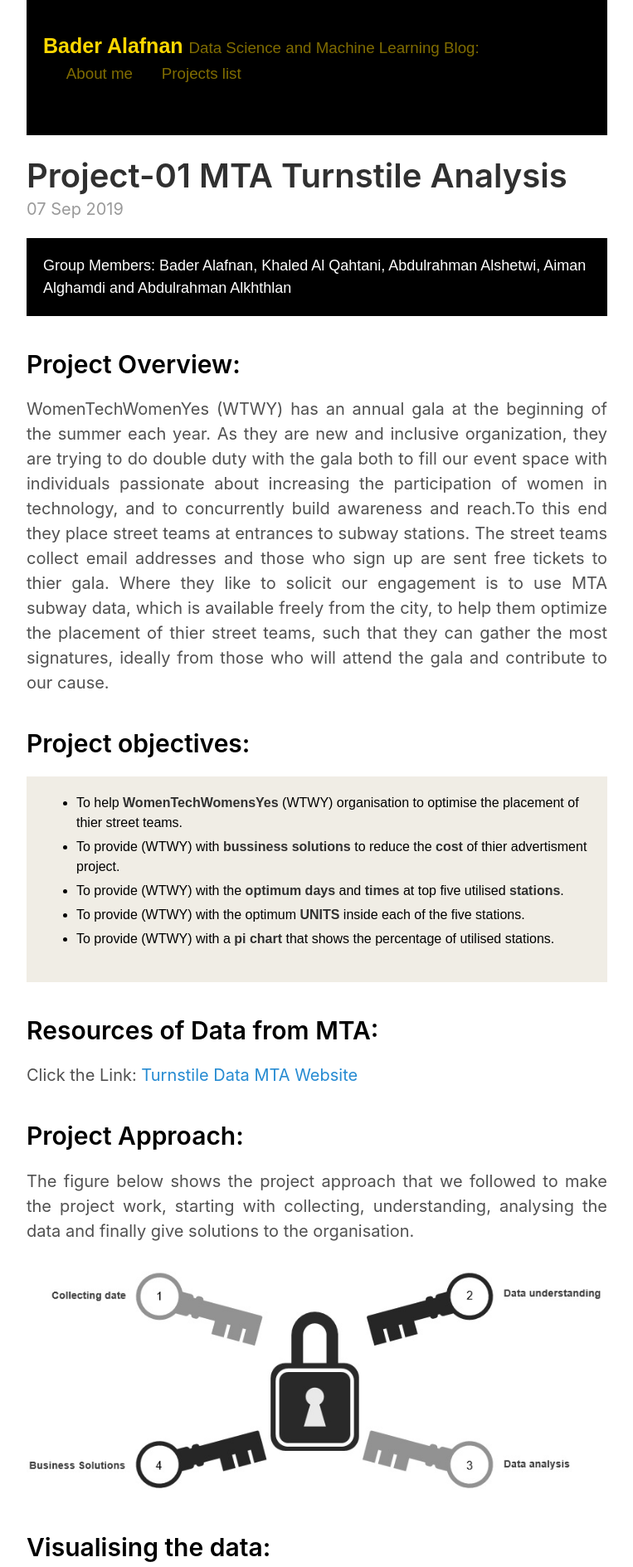
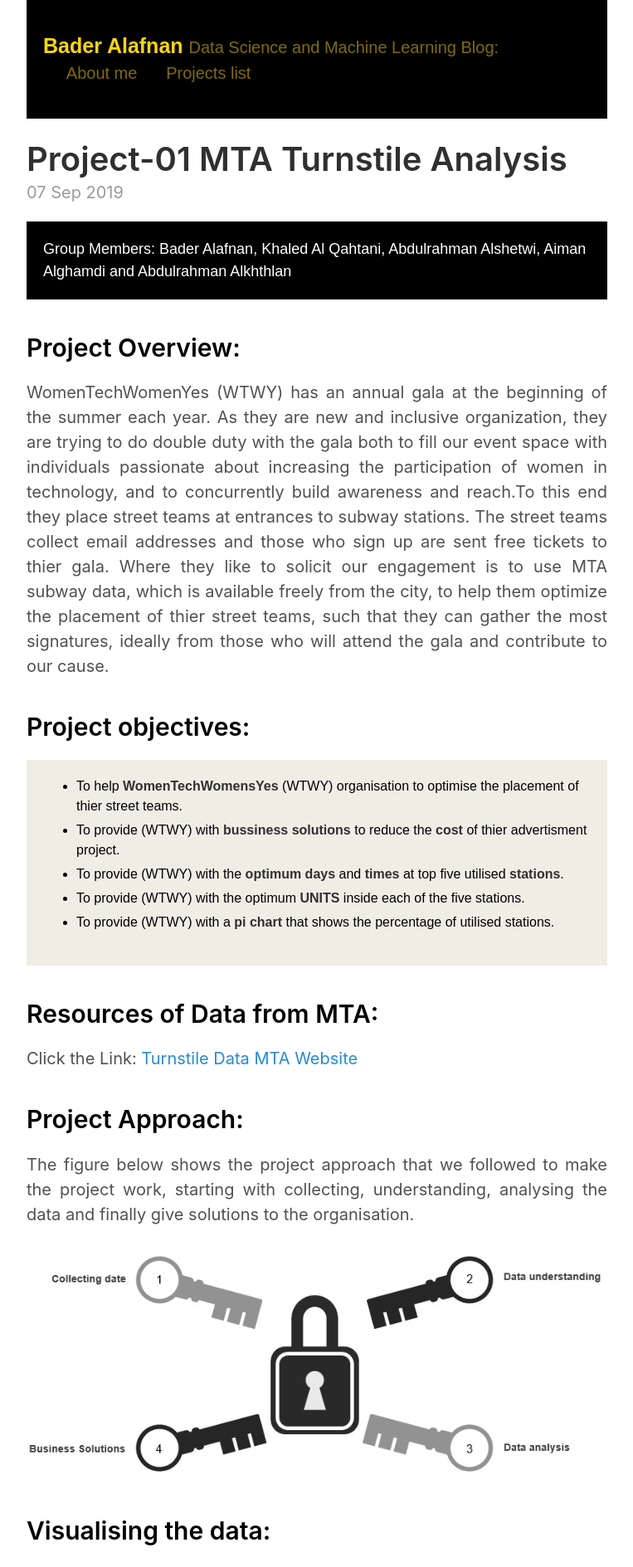
Before and after one commit to alafnan/alafnan.github.io, a Jekyll site: the page built from index.html, in a window 1280 px wide. Shown: the top 1889 px of the page at 83% size, without its empty margins (258-1021 px from the left). Built offline with Jekyll 4.4.1, drawn with Linux system fonts in a browser that asks for light colours; the list of posts is cut into pages by our own code.

Commit message:
Update _masthead.scss

```diff
--- a/_sass/_masthead.scss
+++ b/_sass/_masthead.scss
@@ -5,7 +5,6 @@
 .masthead {
   padding-top:    1rem;
   padding-bottom: 1rem;
-  margin-bottom: 1rem;
 }
 
 .masthead-title {
@@ -18,7 +17,7 @@
   }
 
   small {
-    font-size: 75%;
+    font-size: 80%;
     font-weight: 400;
     opacity: .5;
   }
```
